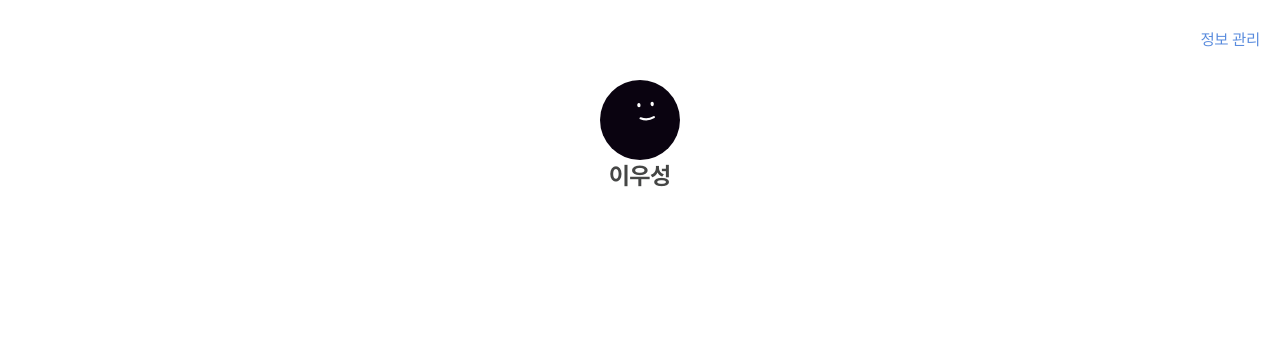
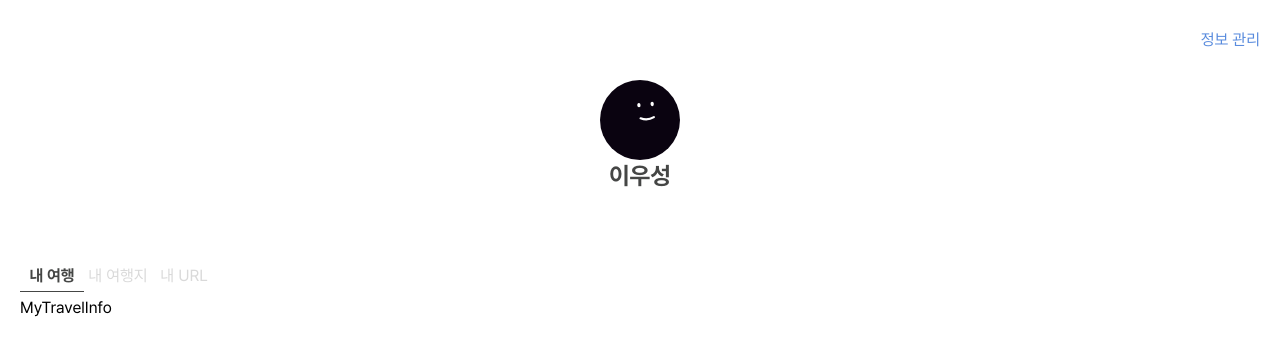
Before and after one commit to fastravel-v2/Frontend, a React (Vite) app in the folder frontend/: page /mypage in a window 1280 px wide. Shown: the top 354 px of the page. Built offline with nearby package versions, Linux system fonts and the light colour scheme; no server answers.

Commit message:
Feat #17: 마이페이지 네비게이션 헤더 추가

```diff
--- a/frontend/package.json
+++ b/frontend/package.json
@@ -20,6 +20,7 @@
 		"eslint-plugin-import": "^2.29.1",
 		"eslint-plugin-react": "^7.34.0",
 		"eslint-plugin-storybook": "^0.8.0",
+		"framer-motion": "^11.0.14",
 		"path": "^0.12.7",
 		"react": "^18.2.0",
 		"react-dom": "^18.2.0",
--- /dev/null
+++ b/frontend/src/pages/MyPage/components/MyPageContent/LikeLocationInfo.tsx
@@ -0,0 +1,5 @@
+const LikeLocationInfo = () => {
+	return <div>LikeLocationInfo</div>
+}
+
+export default LikeLocationInfo
--- /dev/null
+++ b/frontend/src/pages/MyPage/components/MyPageContent/MyPageContent.tsx
@@ -0,0 +1,18 @@
+import { Outlet } from 'react-router-dom'
+import NavigationHeader from '../NavigationHeader'
+import { ContentTypeInfo } from '../../type'
+
+interface IMyPageContentProps {
+	headerData: ContentTypeInfo[]
+}
+
+const MyPageContent = ({ headerData }: IMyPageContentProps) => {
+	return (
+		<div className={`flex flex-col grow `}>
+			<NavigationHeader headerData={headerData} />
+			<Outlet />
+		</div>
+	)
+}
+
+export default MyPageContent
--- /dev/null
+++ b/frontend/src/pages/MyPage/components/MyPageContent/MyTravelInfo.tsx
@@ -0,0 +1,5 @@
+const MyTravelInfo = () => {
+	return <div>MyTravelInfo</div>
+}
+
+export default MyTravelInfo
--- /dev/null
+++ b/frontend/src/pages/MyPage/components/MyPageContent/MyUrlInfo.tsx
@@ -0,0 +1,5 @@
+const MyUrlInfo = () => {
+	return <div>MyUrlInfo</div>
+}
+
+export default MyUrlInfo
--- /dev/null
+++ b/frontend/src/pages/MyPage/components/NavigationHeader.tsx
@@ -0,0 +1,63 @@
+import { useEffect, useState } from 'react'
+import { motion } from 'framer-motion'
+import { NavLink } from 'react-router-dom'
+import { useRouter } from 'src/hooks/useRouter'
+import { ContentTypeInfo } from '../type'
+
+interface NavigationHeaderProps {
+	headerData: ContentTypeInfo[]
+}
+
+const NavigationHeader = ({ headerData }: NavigationHeaderProps) => {
+	const [selectedIndex, setSelectedIndex] = useState<number>()
+	const { currentPath } = useRouter()
+
+	useEffect(() => {
+		// bucket/write/{children}으로 안들어왔을 경우
+		if (selectedIndex === undefined) {
+			setSelectedIndex(0)
+			return
+		}
+	}, [selectedIndex])
+
+	useEffect(() => {
+		headerData.forEach((item, index) => {
+			if (currentPath.includes(item.path)) {
+				console.log(currentPath + ' ' + item.path)
+				setSelectedIndex(index)
+			}
+		})
+	}, [currentPath])
+
+	return (
+		<div className="flex items-center justify-between">
+			<ul className={`flex gap-[2px]`}>
+				{headerData.map((headerItem, index) => {
+					return (
+						<li key={`header-${index}`} className={`w-16 relative`}>
+							<NavLink
+								to={headerItem.path}
+								className={
+									'inline-block w-full text-center py-2' +
+									(selectedIndex === index
+										? ' text-[#454645] font-[700]'
+										: ' text-[#D9D9D9]   ')
+								}
+							>
+								{headerItem.name}
+							</NavLink>
+							{selectedIndex === index && (
+								<motion.div
+									layoutId="underline"
+									className="absolute h-[1px] bottom-1 w-full bg-black"
+								/>
+							)}
+						</li>
+					)
+				})}
+			</ul>
+		</div>
+	)
+}
+
+export default NavigationHeader
--- a/frontend/src/pages/MyPage/index.tsx
+++ b/frontend/src/pages/MyPage/index.tsx
@@ -3,6 +3,8 @@ import { IMenu, IMenuFunc } from 'src/types/layout'
 import { useRouter } from 'src/hooks/useRouter'
 import DefaultLayout from 'src/components/layout/DefaultLayout'
 import MyPageHeader from 'src/components/header/MyPageHeader'
+import MyPageContent from './components/MyPageContent/MyPageContent'
+import { myPageHeaderData } from 'src/router'
 
 const MyPage = () => {
 	const { routeTo } = useRouter()
@@ -21,11 +23,14 @@ const MyPage = () => {
 		right_func: handleRightFunc,
 	}
 
+	// :: NavigationHeader data
+
 	// :: Rendering
 	return (
 		<DefaultLayout>
 			<MyPageHeader menu={headerMenu} func={headerFunc} />
 			<Profile />
+			<MyPageContent headerData={myPageHeaderData} />
 		</DefaultLayout>
 	)
 }
--- /dev/null
+++ b/frontend/src/pages/MyPage/type.d.ts
@@ -0,0 +1,4 @@
+export interface ContentTypeInfo {
+	name: string
+	path: string
+}
--- a/frontend/src/router.tsx
+++ b/frontend/src/router.tsx
@@ -4,16 +4,21 @@ import { createBrowserRouter } from 'react-router-dom'
 import Main from './pages/Main'
 import Login from './pages/Login'
 import MyPage from './pages/MyPage'
+import MyTravelInfo from './pages/MyPage/components/MyPageContent/MyTravelInfo'
+import LikeLocationInfo from './pages/MyPage/components/MyPageContent/LikeLocationInfo'
+import MyUrlInfo from './pages/MyPage/components/MyPageContent/MyUrlInfo'
 import Alarm from './pages/Alerm'
 import Search from './pages/Search'
 import AddPlace from './pages/Search/AddPlace'
 import NotFound from './pages/NotFound'
+import { ContentTypeInfo } from './pages/MyPage/type'
 
 // Router와 관련된 데이터를 관리하는 객체의 타입
 interface IRouterBase {
 	path: string // 페이지 경로
 	element: React.ReactNode // 페이지 엘리먼트
 	label: string
+	headerText?: string
 	children?: IRouterBase[]
 }
 
@@ -37,7 +42,34 @@ const routerData: RouterElement[] = [
 	{
 		path: '/mypage',
 		element: <MyPage />,
-		label: 'profile',
+		label: 'mypage',
+		children: [
+			{
+				path: '',
+				element: <MyTravelInfo />,
+				label: 'myTravelInfo',
+				headerText: '내 여행',
+			},
+			// header 정보 추출할 때 path:'' 부분은 걸러지기 때문에 동일한 내용을 한번 더 추가
+			{
+				path: 'travel',
+				element: <MyTravelInfo />,
+				label: 'myTravelInfo',
+				headerText: '내 여행',
+			},
+			{
+				path: 'like',
+				element: <LikeLocationInfo />,
+				label: 'likeLocationInfo',
+				headerText: '내 여행지',
+			},
+			{
+				path: 'url',
+				element: <MyUrlInfo />,
+				label: 'myUrlInfo',
+				headerText: '내 URL',
+			},
+		],
 	},
 	{
 		path: '/mypage/edit',
@@ -72,4 +104,27 @@ const router: RemixRouter = createBrowserRouter(
 	})
 )
 
+export const myPageHeaderData: ContentTypeInfo[] = routerData.reduce(
+	(prev, router) => {
+		if (router.label !== 'mypage') return [...prev]
+
+		let headerData
+
+		if (router.children) {
+			headerData = router.children
+				.filter((child) => !!child.path && !!child.headerText) // path와 headerText가 있는 child 만 사용하겠다.
+				.map((child) => {
+					return {
+						name: child.headerText,
+						path: child.path,
+					} as ContentTypeInfo
+				})
+			return [...headerData]
+		}
+
+		return [...prev]
+	},
+	[] as ContentTypeInfo[]
+)
+
 export default router
```
Also changed, not shown: 1 other file (tests, documents, lock files or other folders).
